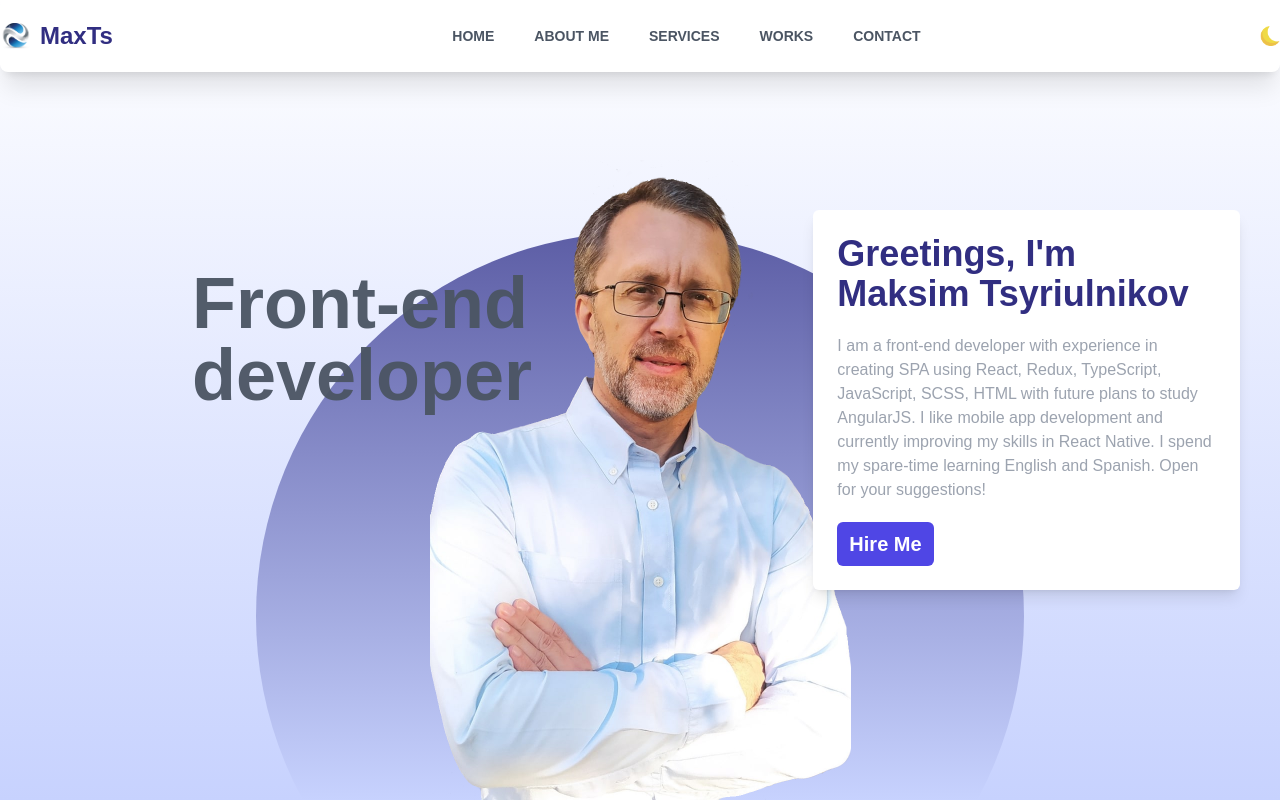
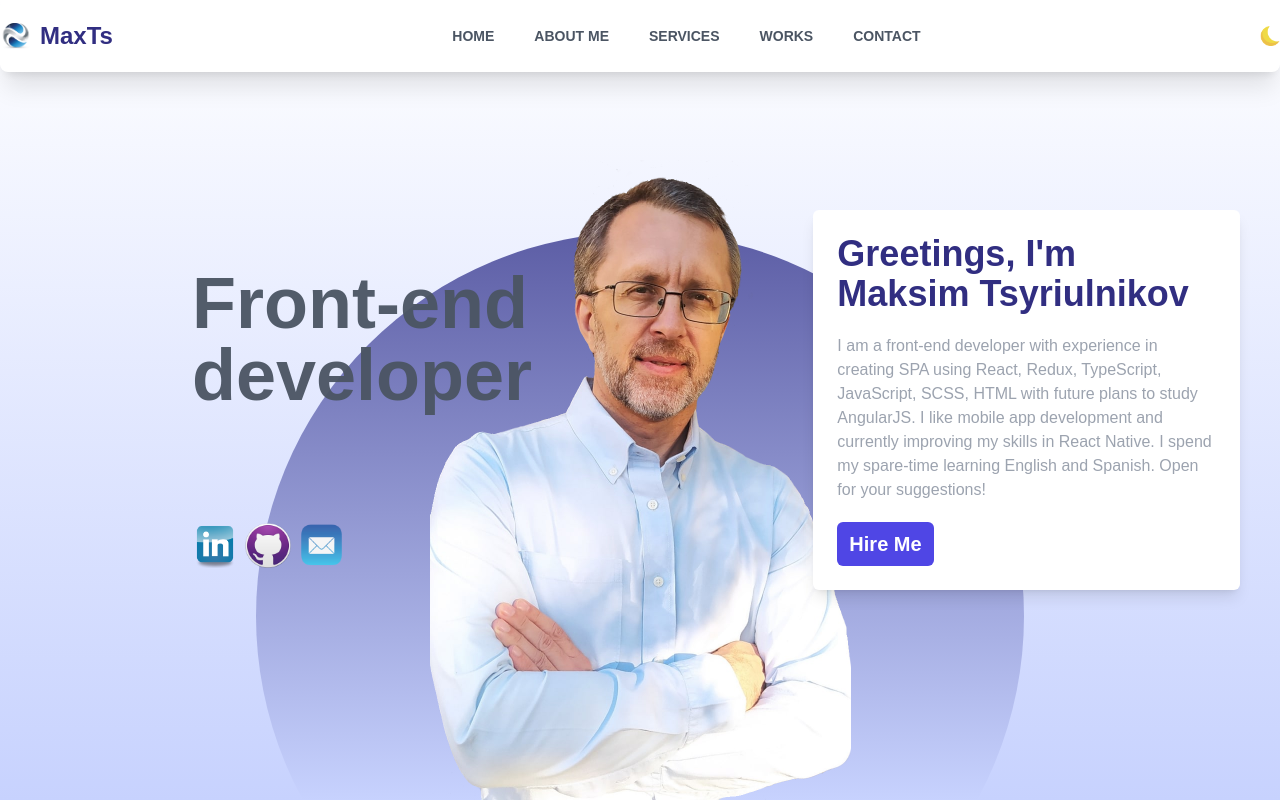
Before and after one commit to Tsyriulnikov/portfolio, a React (Create React App) app: page / in a window 1280 px wide. Shown: the top 802 px of the page. Built offline with nearby package versions, Linux system fonts and the light colour scheme.

Commit message:
about refact 2

```diff
--- a/src/components/footer.jsx
+++ b/src/components/footer.jsx
@@ -1,9 +1,9 @@
 import React from 'react'
 
 import logo from '../assets/img/clipart2703019.png'
-import facebook from '../assets/img/facebook.png'
+import facebook from '../assets/img/github-logo.png'
 import instagram from '../assets/img/instagram.png'
-import linkedin from '../assets/img/linkedin.png'
+import linkedin from '../assets/img/linkedin-logo.png'
 
 
 export const Footer = () => {
@@ -18,9 +18,9 @@ export const Footer = () => {
                 >© 2022 Maksim Tsyriulnikov</span
                 >
                 <div className="flex gap-2">
-                    <img className="w-4 cursor-pointer" src={facebook} alt=""/>
-                    <img className="w-4 cursor-pointer" src={instagram} alt=""/>
-                    <img className="w-4 cursor-pointer" src={linkedin} alt=""/>
+                    <img className="w-6 cursor-pointer" src={facebook} alt=""/>
+                    <img className="w-6 cursor-pointer" src={instagram} alt=""/>
+                    <img className="w-6 cursor-pointer" src={linkedin} alt=""/>
                 </div>
             </div>
         </div>
--- a/src/components/home.jsx
+++ b/src/components/home.jsx
@@ -2,6 +2,9 @@ import React from "react";
 import man from '../assets/img/Maksim_Homepage.png'
 import {homeAboutText} from "../common/content-eng";
 import {homeGreetingsText} from "../common/content-eng";
+import linkedIn from "../assets/img/linkedin-logo.png";
+import gitHub from "../assets/img/github-logo.png";
+import email from "../assets/img/email-logo.png";
 
 
 export const Home = () => {
@@ -17,13 +20,34 @@ export const Home = () => {
                 className="hidden lg:block absolute -bottom-1/4 right-0 left-0 mx-auto w-big h-big bg-indigo-900 rounded-full -z-10"
             > </div>
             <div
-                className="hover:animate-spin absolute top-1/3 left-5 text-xl sm:left-10 sm:text-4xl md:left-1/4 md:text-6xl lg:left-5 xl:left-48 xl:text-7xl font-bold"
+                className="absolute top-1/3 left-5 text-xl sm:left-10 sm:text-4xl md:left-1/4 md:text-6xl lg:left-5 xl:left-48 xl:text-7xl font-bold"
             >
-
                 <span className="text-gray-600 animate-pulse">Front-end</span>
                 <p><span className="text-gray-600 animate-pulse">developer</span></p>
+                <div className="flex gap-2 py-28 w-1/4">
+                    <img
+                        src={linkedIn}
+                        className="w-1/6 cursor-pointer "
+                        alt=""
+                        // onClick={handleLinkedIn}
+                    />
+                <img
+                    src={gitHub}
+                    className="w-1/6 cursor-pointer"
+                    alt=""
+                    // onClick={handleLinkedIn}
+                />
+                    <img
+                        src={email}
+                        className="w-1/6 cursor-pointer"
+                        alt=""
+                        // onClick={handleLinkedIn}
+                    />
+
+
+
+                </div>
             </div>
-
 
             <div
                 className="hidden lg:flex flex-col gap-5 rounded-md shadow-lg absolute top-0 bottom-0 m-auto right-10 bg-white dark:bg-slate-900 dark:shadow-slate-800 p-6 h-fit w-1/3"
@@ -40,6 +64,7 @@ export const Home = () => {
             </div>
 
 
+
         </div>
 
     )
```
Also changed, not shown: src/assets/img/email-logo.png (added), src/assets/img/github-logo.png (added).
